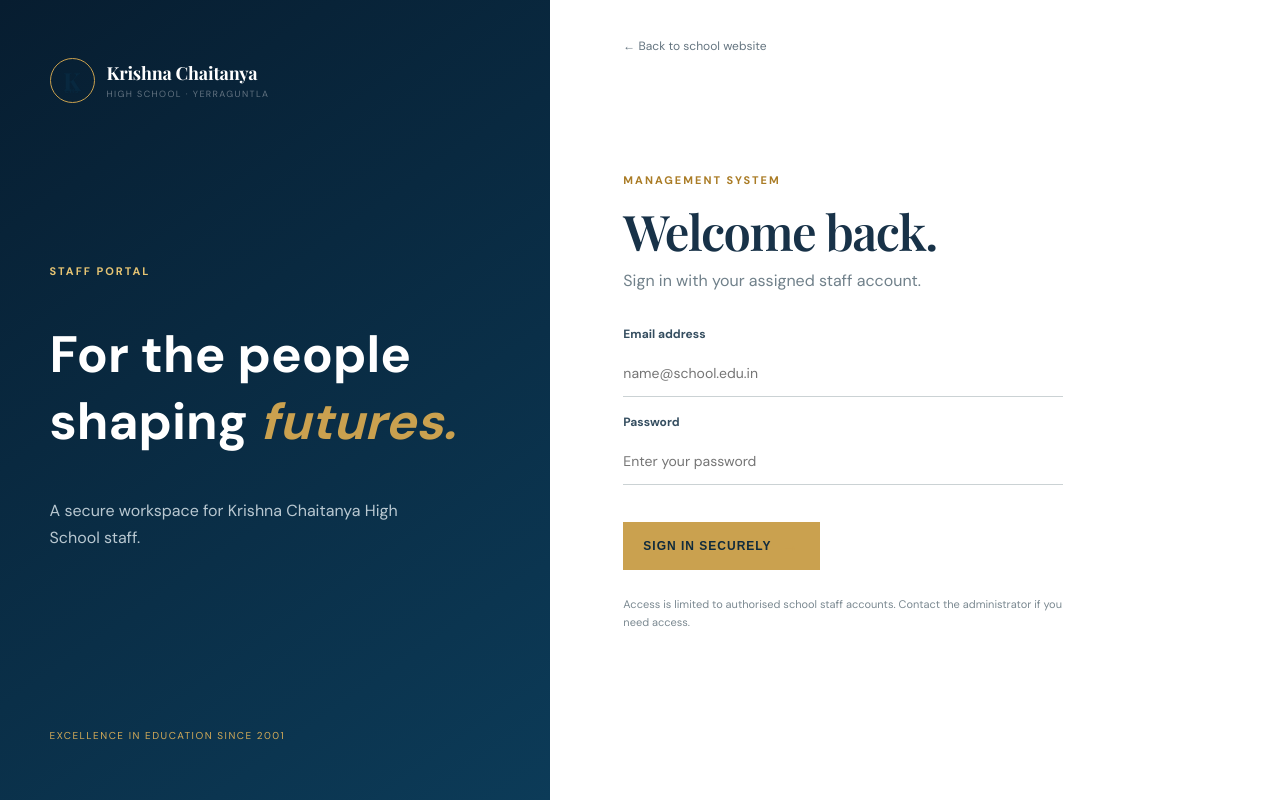
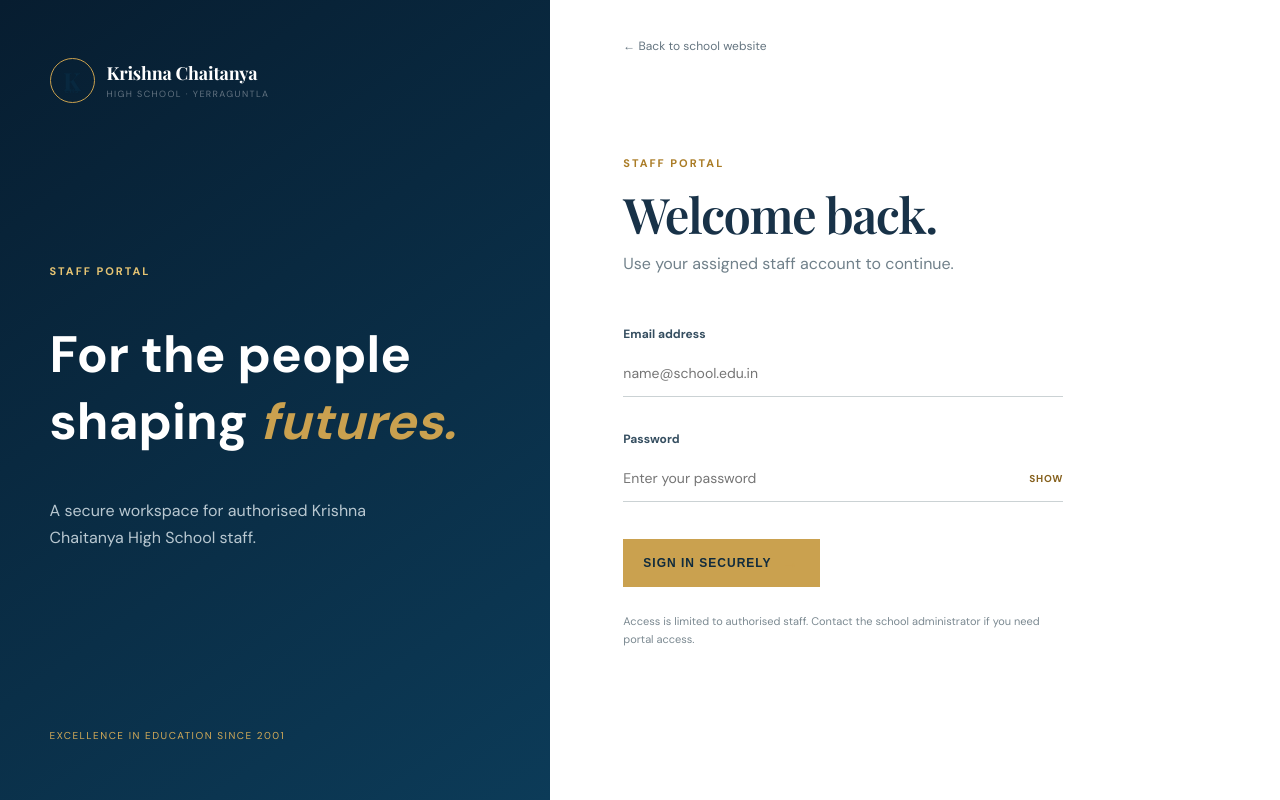
Before and after one commit to DileepReddyThupakula/kchs-website, a Next.js app: page /login in a window 1280 px wide. Built offline with nearby package versions, Linux system fonts and the light colour scheme; a web font is replaced by a local one.

Commit message:
Polish staff login and authorization UX

```diff
--- a/app/login/actions.ts
+++ b/app/login/actions.ts
@@ -1,19 +1,27 @@
 "use server";
 
 import { redirect } from "next/navigation";
+import { z } from "zod";
 
 import { createClient } from "@/lib/supabase/server";
 
 export type LoginState = { message?: string };
 
+const credentialsSchema = z.object({
+  email: z.string().trim().email(),
+  password: z.string().min(1).max(512),
+});
+
 export async function signInStaff(_previous: LoginState, formData: FormData): Promise<LoginState> {
-  const email = String(formData.get("email") ?? "").trim();
-  const password = String(formData.get("password") ?? "");
+  const credentials = credentialsSchema.safeParse({
+    email: formData.get("email"),
+    password: formData.get("password"),
+  });
 
-  if (!email || !password) return { message: "Please enter your email address and password." };
+  if (!credentials.success) return { message: "Please enter a valid email address and password." };
 
   const supabase = await createClient();
-  const { data, error } = await supabase.auth.signInWithPassword({ email, password });
+  const { data, error } = await supabase.auth.signInWithPassword(credentials.data);
 
   if (error || !data.user) return { message: "We could not sign you in with those details." };
 
--- a/app/login/page.tsx
+++ b/app/login/page.tsx
@@ -2,5 +2,5 @@
 import { StaffLoginForm } from "@/components/staff-login-form";
 
 export default function LoginPage() {
-  return <main className="portal-page"><aside className="portal-aside"><Link href="/" className="brand"><span className="crest"><b>K</b><i>CHS</i></span><span><strong>Krishna Chaitanya</strong><small>HIGH SCHOOL · YERRAGUNTLA</small></span></Link><div><p className="eyebrow light">Staff Portal</p><h1>For the people<br />shaping <em>futures.</em></h1><p>A secure workspace for Krishna Chaitanya High School staff.</p></div><small>Excellence in Education Since 2001</small></aside><section className="login-panel"><Link href="/" className="back">← Back to school website</Link><div className="login-card"><p className="eyebrow">Management System</p><h2>Welcome back.</h2><p className="login-intro">Sign in with your assigned staff account.</p><StaffLoginForm /><p className="login-help">Access is limited to authorised school staff accounts. Contact the administrator if you need access.</p></div></section></main>;
+  return <main className="portal-page"><aside className="portal-aside"><Link href="/" className="brand"><span className="crest"><b>K</b><i>CHS</i></span><span><strong>Krishna Chaitanya</strong><small>HIGH SCHOOL · YERRAGUNTLA</small></span></Link><div><p className="eyebrow light">Staff Portal</p><h1>For the people<br />shaping <em>futures.</em></h1><p>A secure workspace for authorised Krishna Chaitanya High School staff.</p></div><small>Excellence in Education Since 2001</small></aside><section className="login-panel"><Link href="/" className="back">← Back to school website</Link><div className="login-card"><p className="eyebrow">Staff Portal</p><h2>Welcome back.</h2><p className="login-intro">Use your assigned staff account to continue.</p><StaffLoginForm /><p className="login-help">Access is limited to authorised staff. Contact the school administrator if you need portal access.</p></div></section></main>;
 }
--- a/components/staff-login-form.tsx
+++ b/components/staff-login-form.tsx
@@ -1,6 +1,6 @@
 "use client";
 
-import { useActionState } from "react";
+import { useActionState, useState } from "react";
 
 import { signInStaff, type LoginState } from "@/app/login/actions";
 
@@ -8,10 +8,11 @@
 
 export function StaffLoginForm() {
   const [state, formAction, pending] = useActionState(signInStaff, initialState);
+  const [passwordVisible, setPasswordVisible] = useState(false);
 
-  return <form action={formAction}>
-    <label>Email address<input name="email" type="email" autoComplete="email" placeholder="name@school.edu.in" required /></label>
-    <label>Password<input name="password" type="password" autoComplete="current-password" placeholder="Enter your password" required /></label>
+  return <form action={formAction} className="staff-login-form">
+    <label htmlFor="staff-email">Email address<input id="staff-email" name="email" type="email" autoComplete="email" inputMode="email" placeholder="name@school.edu.in" required /></label>
+    <label htmlFor="staff-password">Password<span className="password-field"><input id="staff-password" name="password" type={passwordVisible ? "text" : "password"} autoComplete="current-password" placeholder="Enter your password" required /><button type="button" className="password-toggle" aria-pressed={passwordVisible} onClick={() => setPasswordVisible((visible) => !visible)}>{passwordVisible ? "Hide" : "Show"}</button></span></label>
     <button className="button gold" disabled={pending} type="submit">{pending ? "Signing in…" : "Sign in securely"} <span>→</span></button>
     {state.message && <p className="auth-note" role="status" aria-live="polite">{state.message}</p>}
   </form>;
```
Also changed, not shown: app/globals.css.
